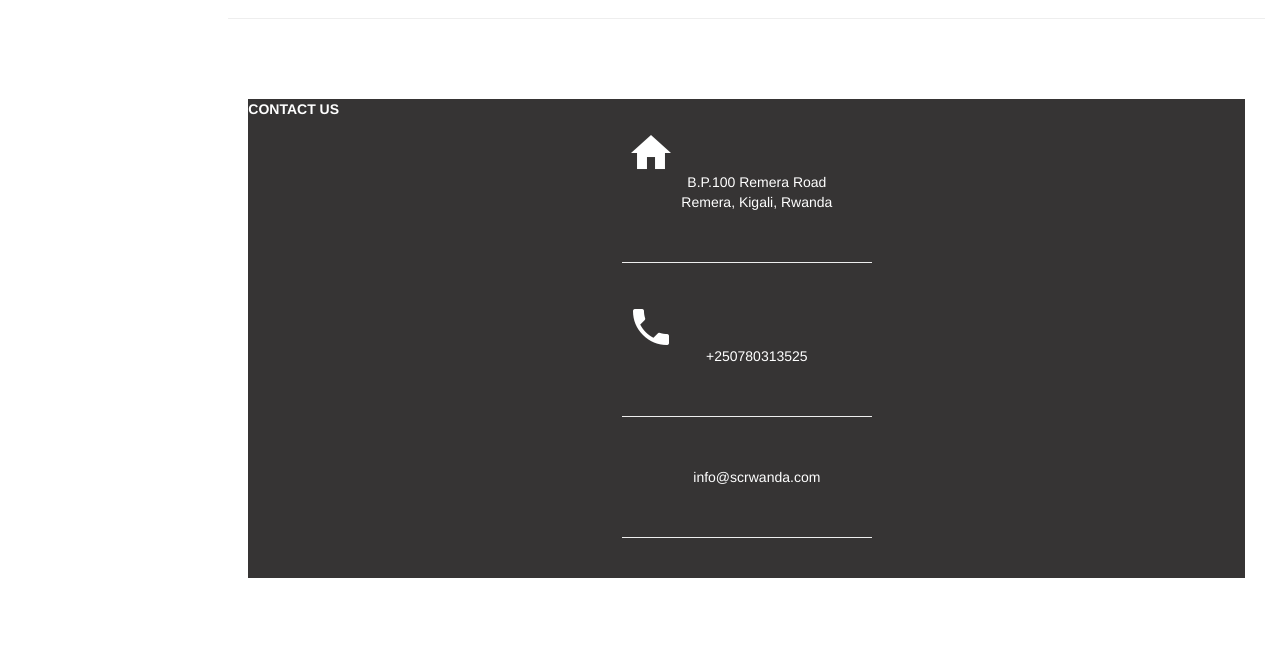
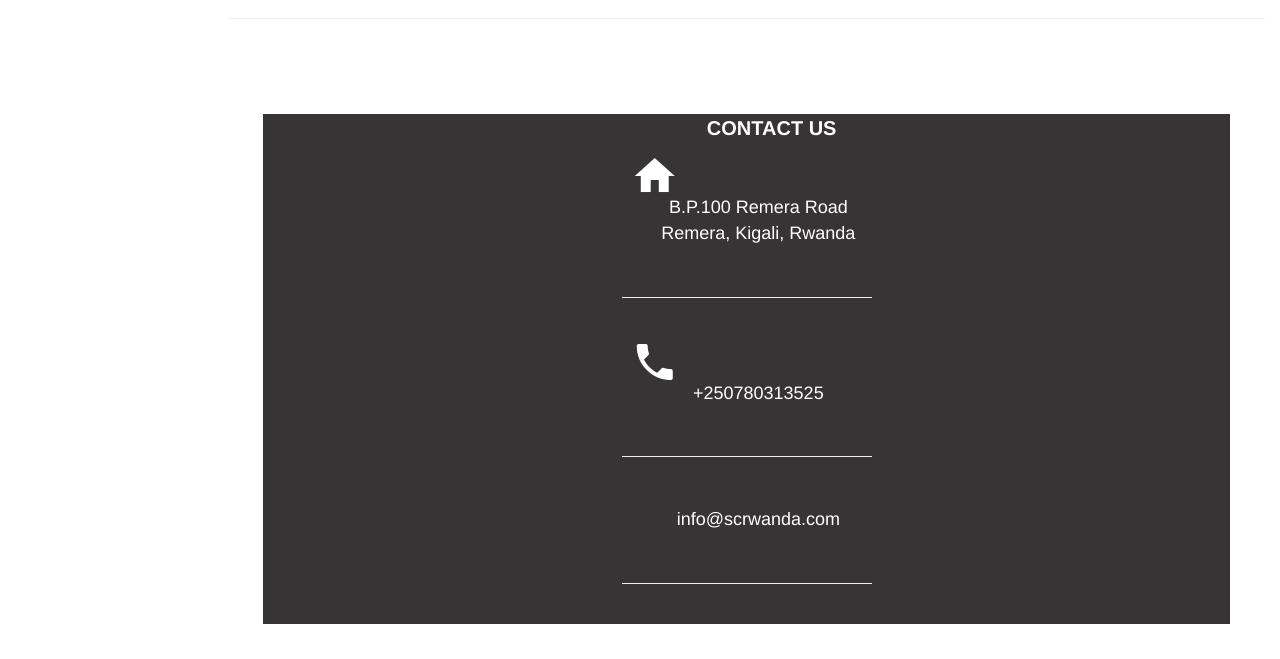
Before and after one commit to Mugengano18/safety-car-rental, a plain HTML site: page about.html in a window 1280 px wide. Shown: the part 1565-2224 px from the top of the page. Before the commit the page ends 2163 px from the top, so only its background shows below. Drawn offline with nearby package versions, Linux system fonts and the light colour scheme.

Commit message:
i added also added some styles

```diff
--- a/css/style.css
+++ b/css/style.css
@@ -52,15 +52,17 @@ nav ul li a:hover{
 #d, #e, #j, #a{
     font-size: 20px;
 }
-h4{
+#pa{
     margin-left: 50px;
     margin-top: 30px;
+    text-align: center;
+    font-size: 20px;
 }
 footer{
     background-color: rgb(54, 52, 52);
     color: white;
     position: relative;
-    margin: 20px;
+    margin: 35px;
 }
 
 
@@ -71,4 +73,5 @@ footer{
     margin-right: 10%;
     margin-top: 20px;
     text-align: center;
+    font-size: 18px;
 }
```
